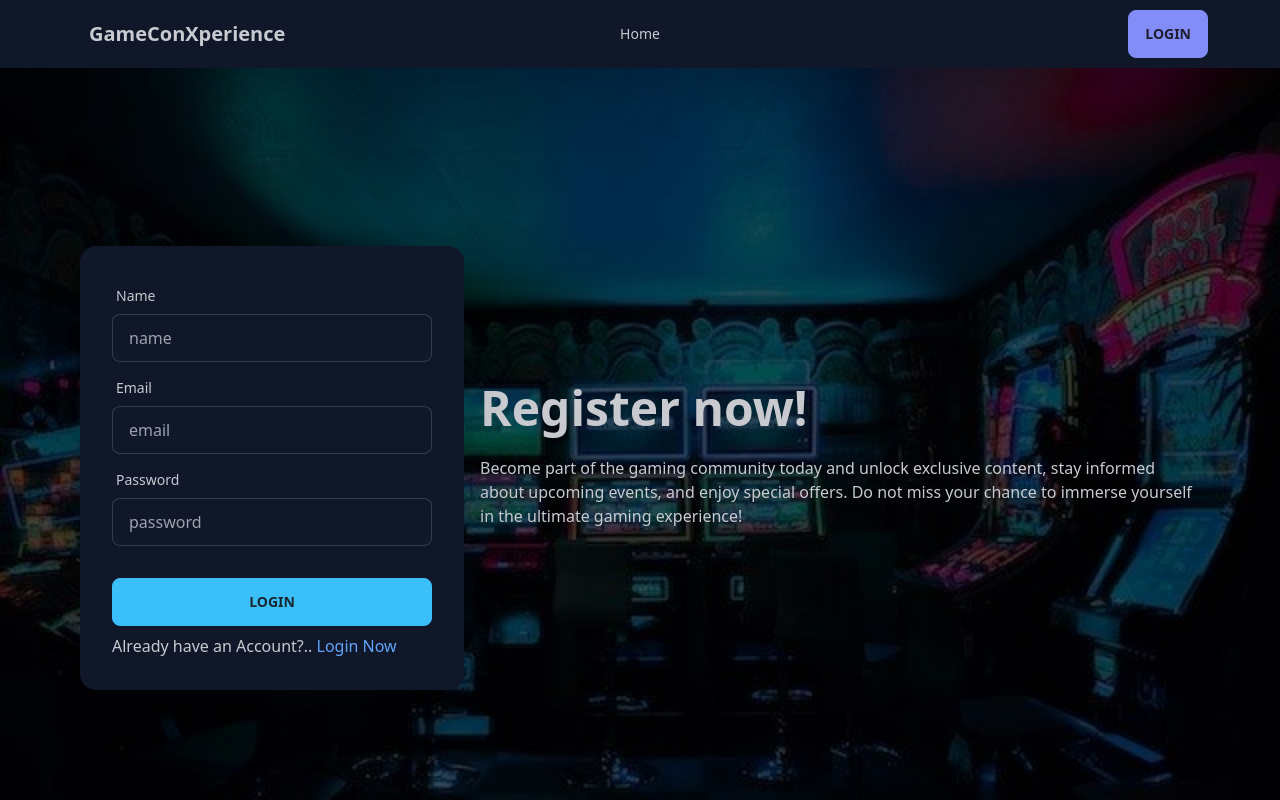
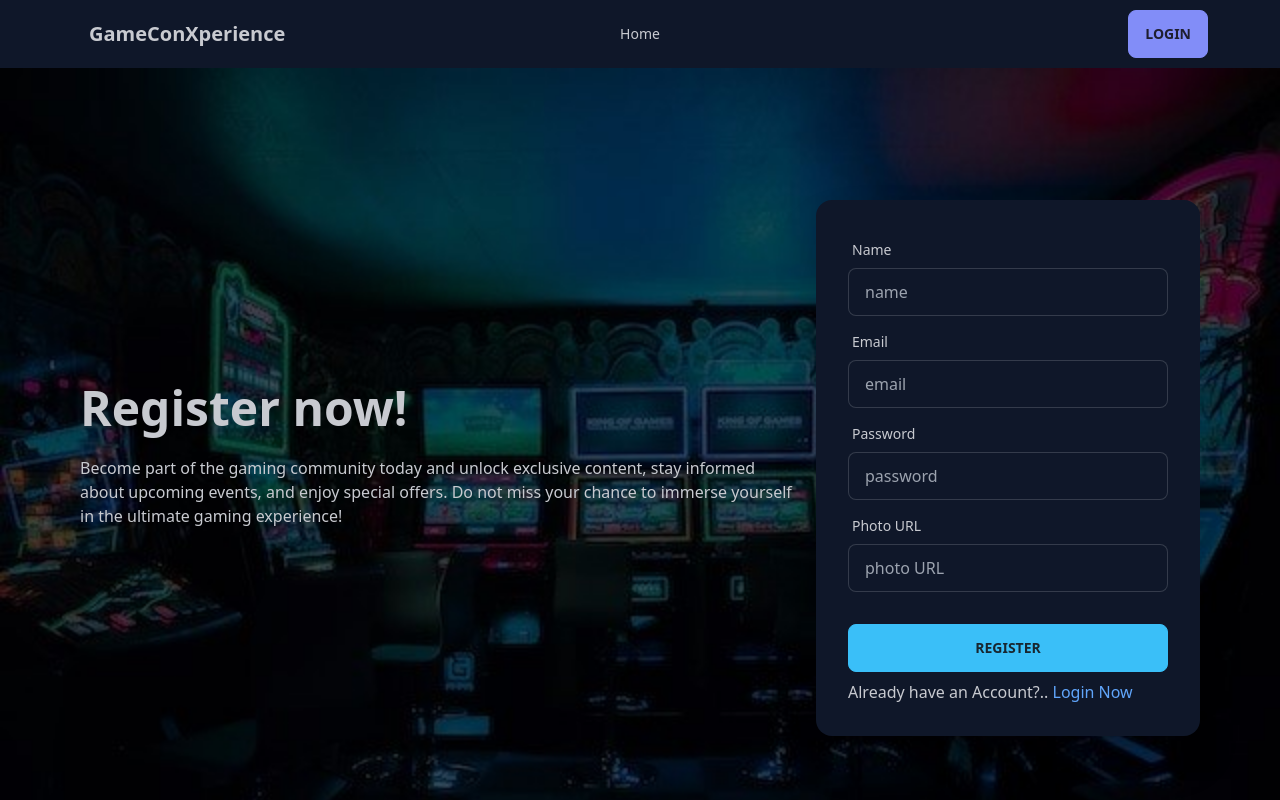
Before and after one commit to jps27CSE/A-9-GameConXperience, a React (Vite) app: page /register in a window 1280 px wide. Shown: the top 800 px of the page. Built offline with nearby package versions, Linux system fonts and the light colour scheme; no server answers.

Commit message:
login and register implementation added,,, with dynamic navbar

```diff
--- a/package.json
+++ b/package.json
@@ -18,6 +18,7 @@
     "react": "^18.2.0",
     "react-dom": "^18.2.0",
     "react-router-dom": "^6.16.0",
+    "react-toastify": "^9.1.3",
     "sort-by": "^1.2.0"
   },
   "devDependencies": {
--- a/src/App.jsx
+++ b/src/App.jsx
@@ -1,11 +1,14 @@
 import { Outlet } from "react-router-dom";
 import Footer from "./components/Footer/Footer";
 import Navbar from "./components/Navbar/Navbar";
+import { ToastContainer } from "react-toastify";
+import "react-toastify/dist/ReactToastify.css";
 
 function App() {
   return (
     <>
       <Navbar />
+      <ToastContainer />
       <Outlet />
       <Footer />
     </>
--- a/src/components/Login/Login.jsx
+++ b/src/components/Login/Login.jsx
@@ -1,7 +1,28 @@
 import { Link } from "react-router-dom";
 import background from "../../assets/bg.jpg";
+import { useContext } from "react";
+import { AuthContext } from "../../AuthProvider/AuthProvider";
+import { toast } from "react-toastify";
 
 const Login = () => {
+  const { loginUser } = useContext(AuthContext);
+
+  const handleLogin = (e) => {
+    e.preventDefault();
+    const email = e.target.email.value;
+    const password = e.target.password.value;
+
+    loginUser(email, password)
+      .then((result) => {
+        toast.success(`
+        Login Successfully!...................
+
+        Email : ${result.user.email}
+        `);
+      })
+      .catch((error) => toast.error(error.message));
+  };
+
   return (
     <div
       style={{
@@ -21,13 +42,14 @@ const Login = () => {
             </p>
           </div>
           <div className="card flex-shrink-0 w-full max-w-sm shadow-2xl bg-base-100">
-            <form className="card-body">
+            <form className="card-body" onSubmit={handleLogin}>
               <div className="form-control">
                 <label className="label">
                   <span className="label-text">Email</span>
                 </label>
                 <input
                   type="email"
+                  name="email"
                   placeholder="email"
                   className="input input-bordered"
                   required
@@ -39,6 +61,7 @@ const Login = () => {
                 </label>
                 <input
                   type="password"
+                  name="password"
                   placeholder="password"
                   className="input input-bordered"
                   required
--- a/src/components/Navbar/Navbar.jsx
+++ b/src/components/Navbar/Navbar.jsx
@@ -1,6 +1,10 @@
+import { useContext } from "react";
 import { Link, NavLink } from "react-router-dom";
+import { AuthContext } from "../../AuthProvider/AuthProvider";
 
 const Navbar = () => {
+  const { user, logOut } = useContext(AuthContext);
+  console.log(user);
   const navLinks = (
     <>
       <li>
@@ -42,10 +46,33 @@ const Navbar = () => {
         <div className="navbar-center hidden lg:flex">
           <ul className="menu menu-horizontal px-1">{navLinks}</ul>
         </div>
+
         <div className="navbar-end">
-          <Link to="/login">
-            <button className="btn btn-secondary">Login</button>
-          </Link>
+          {user && (
+            <>
+              {" "}
+              <label
+                tabIndex={0}
+                className="btn btn-ghost btn-circle avatar mr-2"
+              >
+                <div className="w-10 rounded-full">
+                  <img src={user.photoURL} />
+                </div>
+              </label>
+              <div>
+                <h1 className="text-xl mr-2">{user.displayName}</h1>
+              </div>
+            </>
+          )}
+          {!user ? (
+            <Link to="/login">
+              <button className="btn btn-secondary">Login</button>
+            </Link>
+          ) : (
+            <button onClick={logOut} className="btn btn-secondary">
+              Logout
+            </button>
+          )}
         </div>
       </div>
     </div>
--- a/src/components/Register/Register.jsx
+++ b/src/components/Register/Register.jsx
@@ -1,7 +1,51 @@
-import { Link } from "react-router-dom";
+import { Link, useNavigate } from "react-router-dom";
 import background from "../../assets/bg.jpg";
+import { toast } from "react-toastify";
+import { useContext } from "react";
+import { AuthContext } from "../../AuthProvider/AuthProvider";
+import { updateProfile } from "firebase/auth";
 
 const Register = () => {
+  const { registerUser } = useContext(AuthContext);
+  const navigate = useNavigate();
+  const handleSubmit = (e) => {
+    e.preventDefault();
+
+    const name = e.target.name.value;
+    const email = e.target.email.value;
+    const password = e.target.password.value;
+    const photo = e.target.photo.value;
+    console.log(photo);
+    if (password.length < 6) {
+      return toast.error("Password must be at least 6 characters");
+    } else if (!/[A-Z]/.test(password)) {
+      return toast.error(
+        "Your password should have at least one uppercase character."
+      );
+    } else if (!/[!@#$%^&*()_+{}\[\]:;<>,.?~\\-]/.test(password)) {
+      return toast.error(
+        "Your password should contain at least one special character."
+      );
+    }
+
+    registerUser(email, password)
+      .then((result) => {
+        console.log(result);
+        updateProfile(result.user, {
+          displayName: name,
+          photoURL: photo,
+        });
+        toast.success(`Registered successfully........
+        Email : ${result.user.email}
+        `);
+        console.log(result);
+        navigate("/");
+      })
+      .catch((error) => {
+        toast.error(error.message);
+      });
+  };
+
   return (
     <div
       style={{
@@ -11,7 +55,7 @@ const Register = () => {
       }}
     >
       <div className="hero min-h-screen max-w-6xl mx-auto ">
-        <div className="hero-content flex-col lg:flex-row-reverse">
+        <div className="hero-content flex-col lg:flex-row">
           <div className="text-center lg:text-left">
             <h1 className="text-5xl font-bold">Register now!</h1>
             <p className="py-6">
@@ -22,13 +66,14 @@ const Register = () => {
             </p>
           </div>
           <div className="card flex-shrink-0 w-full max-w-sm shadow-2xl bg-base-100">
-            <form className="card-body">
+            <form className="card-body" onSubmit={handleSubmit}>
               <div className="form-control">
                 <label className="label">
                   <span className="label-text">Name</span>
                 </label>
                 <input
                   type="text"
+                  name="name"
                   placeholder="name"
                   className="input input-bordered"
                   required
@@ -40,6 +85,7 @@ const Register = () => {
                 </label>
                 <input
                   type="email"
+                  name="email"
                   placeholder="email"
                   className="input input-bordered"
                   required
@@ -51,13 +97,26 @@ const Register = () => {
                 </label>
                 <input
                   type="password"
+                  name="password"
                   placeholder="password"
                   className="input input-bordered"
                   required
                 />
               </div>
+              <div className="form-control">
+                <label className="label">
+                  <span className="label-text">Photo URL</span>
+                </label>
+                <input
+                  type="text"
+                  name="photo"
+                  placeholder="photo URL"
+                  className="input input-bordered"
+                  required
+                />
+              </div>
               <div className="form-control mt-6">
-                <button className="btn btn-primary">Login</button>
+                <button className="btn btn-primary">Register</button>
               </div>
               <p>
                 Already have an Account?..{" "}
```
Also changed, not shown: 1 other file (tests, documents, lock files or other folders).
